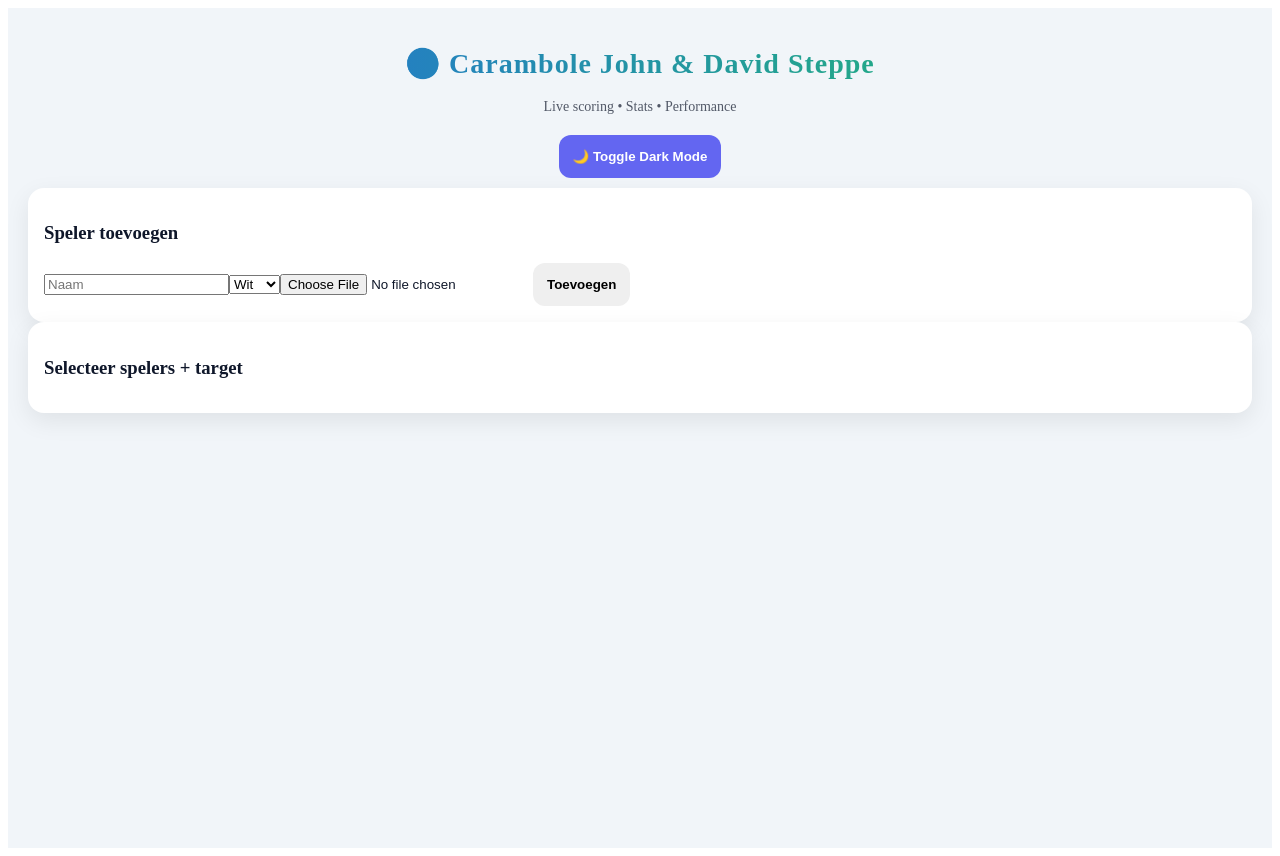
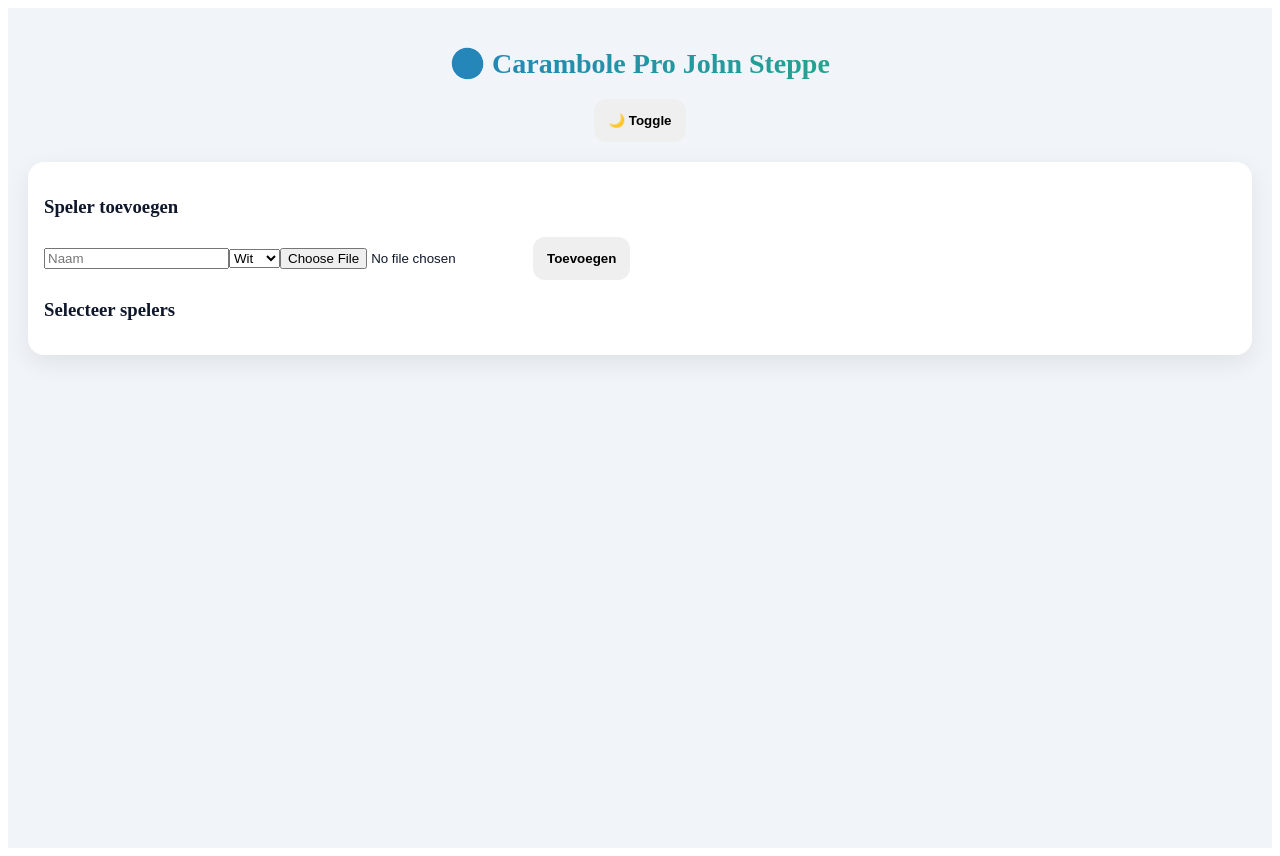
Before and after one commit to steppedavid-glitch/carambole-app, a React (Vite) app: page / in a window 1280 px wide. Built offline with nearby package versions, Linux system fonts and the light colour scheme.

Commit message:
Update App.jsx

```diff
--- a/src/App.jsx
+++ b/src/App.jsx
@@ -31,17 +31,24 @@ export default function App() {
   const [inputValue, setInputValue] = useState("");
   const [undoStack, setUndoStack] = useState([]);
 
+  const [winner, setWinner] = useState(null);
   const [darkMode, setDarkMode] = useState(() => JSON.parse(localStorage.getItem("darkMode")) || false);
 
   useEffect(() => localStorage.setItem("players", JSON.stringify(players)), [players]);
   useEffect(() => localStorage.setItem("games", JSON.stringify(games)), [games]);
   useEffect(() => localStorage.setItem("darkMode", JSON.stringify(darkMode)), [darkMode]);
 
-  // CSS variables for theme
   const theme = {
     '--bg': darkMode ? '#0f172a' : '#f1f5f9',
     '--card': darkMode ? '#1e293b' : '#ffffff',
     '--text': darkMode ? '#e2e8f0' : '#0f172a'
+  };
+
+  const handlePhoto = (e) => {
+    const file = e.target.files[0];
+    const reader = new FileReader();
+    reader.onload = () => setPhoto(reader.result);
+    if (file) reader.readAsDataURL(file);
   };
 
   const addPlayer = () => {
@@ -49,13 +56,6 @@ export default function App() {
     setPlayers([...players, { name: newPlayer, id: Date.now(), color: ballColor, photo }]);
     setNewPlayer("");
     setPhoto(null);
-  };
-
-  const handlePhoto = (e) => {
-    const file = e.target.files[0];
-    const reader = new FileReader();
-    reader.onload = () => setPhoto(reader.result);
-    if (file) reader.readAsDataURL(file);
   };
 
   const startGame = () => {
@@ -98,6 +98,7 @@ export default function App() {
 
     const win = selected.find(p => newScores[p.id] >= targets[p.id]);
     if (win) {
+      setWinner(win);
       setGames([...games, { players: selected, scores: newScores, winner: win }]);
       setCurrentGame(false);
     }
@@ -127,7 +128,7 @@ export default function App() {
 
   const avatar = (p) => (
     <div style={{ position: 'relative', display: 'inline-block' }}>
-      <img src={p.photo} alt="" width={60} height={60} style={{ borderRadius: '50%', objectFit: 'cover', border: '3px solid white' }} />
+      {p.photo && <img src={p.photo} alt="" width={60} height={60} style={{ borderRadius: '50%' }} />}
       <div style={{ position: 'absolute', bottom: 0, right: 0, width: 18, height: 18, borderRadius: '50%', background: p.color === 'yellow' ? '#facc15' : '#ffffff', border: '2px solid #000' }} />
     </div>
   );
@@ -135,30 +136,34 @@ export default function App() {
   return (
     <div style={{ minHeight: '100vh', padding: 20, background: 'var(--bg)', color: 'var(--text)', ...theme }}>
 
+      {/* HEADER */}
       <div style={{ textAlign: 'center', marginBottom: 20 }}>
-        <h1 style={{
-          fontSize: 28,
-          fontWeight: '800',
-          letterSpacing: 1,
-          background: 'linear-gradient(90deg,#2563eb,#22c55e)',
-          WebkitBackgroundClip: 'text',
-          WebkitTextFillColor: 'transparent'
-        }}>
-          🎱 Carambole John & David Steppe
+        <h1 style={{ fontSize: 28, fontWeight: '800', background: 'linear-gradient(90deg,#2563eb,#22c55e)', WebkitBackgroundClip: 'text', WebkitTextFillColor: 'transparent' }}>
+          🎱 Carambole Pro John Steppe
         </h1>
-        <div style={{ fontSize: 14, opacity: 0.7 }}>
-          Live scoring • Stats • Performance
+        <Button onClick={() => setDarkMode(!darkMode)}>🌙 Toggle</Button>
+      </div>
+
+      {/* WINNER SCREEN */}
+      {winner && (
+        <div style={{ position: 'fixed', inset: 0, background: 'rgba(0,0,0,0.6)', display: 'flex', justifyContent: 'center', alignItems: 'center' }}>
+          <div style={{ background: 'white', padding: 30, borderRadius: 16 }}>
+            <div style={{ textAlign: 'center' }}>
+              {winner.photo && (
+                <img
+                  src={winner.photo}
+                  alt=""
+                  style={{ width: 120, height: 120, borderRadius: '50%', objectFit: 'cover', marginBottom: 15, border: '4px solid #22c55e' }}
+                />
+              )}
+              <h2 style={{ fontSize: 24 }}>🏆 {winner.name} wint!</h2>
+            </div>
+            <Button onClick={() => { setWinner(null); setSelected([]); }}>Terug</Button>
           </div>
         </div>
-
-      <div style={{ textAlign: 'center', marginBottom: 10 }}>
-        <Button onClick={() => setDarkMode(!darkMode)} style={{ background: '#6366f1', color: 'white' }}>
-          🌙 Toggle Dark Mode
-        </Button>
-      </div>
+      )}
 
       {!currentGame && (
-        <>
         <Card>
           <h3>Speler toevoegen</h3>
           <input value={newPlayer} onChange={e => setNewPlayer(e.target.value)} placeholder="Naam" />
@@ -166,35 +171,15 @@ export default function App() {
             <option value="white">Wit</option>
             <option value="yellow">Geel</option>
           </select>
-            <input type="file" accept="image/*" onChange={handlePhoto} />
+          <input type="file" onChange={handlePhoto} />
           <Button onClick={addPlayer}>Toevoegen</Button>
-          </Card>
 
-          <Card>
-            <h3>Selecteer spelers + target</h3>
+          <h3>Selecteer spelers</h3>
           {players.map(p => (
-              <div key={p.id} style={{ marginBottom: 10 }}>
+            <div key={p.id}>
               <Button onClick={() => setSelected(prev => prev.find(x => x.id === p.id) ? prev.filter(x => x.id !== p.id) : [...prev, p])}>
-                  {p.photo && avatar(p)} {p.name}
+                {avatar(p)} {p.name}
               </Button>
-
-                {/* UPDATE PHOTO */}
-                <div style={{ marginTop: 5 }}>
-                  <input
-                    type="file"
-                    accept="image/*"
-                    onChange={(e) => {
-                      const file = e.target.files[0];
-                      const reader = new FileReader();
-                      reader.onload = () => {
-                        setPlayers(prev => prev.map(pl =>
-                          pl.id === p.id ? { ...pl, photo: reader.result } : pl
-                        ));
-                      };
-                      if (file) reader.readAsDataURL(file);
-                    }}
-                  />
-                </div>
 
               {selected.find(x => x.id === p.id) && (
                 <input type="number" placeholder="target" value={targets[p.id] || ''} onChange={e => setTargets({ ...targets, [p.id]: Number(e.target.value) })} />
@@ -206,7 +191,6 @@ export default function App() {
             <Button onClick={startGame}>Start match</Button>
           )}
         </Card>
-        </>
       )}
 
       {currentGame && (
@@ -215,13 +199,12 @@ export default function App() {
             {selected.map(p => (
               <div key={p.id} style={{ flex: 1, textAlign: 'center', padding: 20,
                 background: activePlayer === p.id ? '#22c55e' : '#e2e8f0',
-                borderRadius: 12,
                 border: activePlayer === p.id ? '3px solid #16a34a' : '2px solid transparent',
                 boxShadow: activePlayer === p.id ? '0 0 25px rgba(34,197,94,0.7)' : 'none',
-                transition: 'all 0.35s ease',
-                transform: activePlayer === p.id ? 'scale(1.03)' : 'scale(1)'
+                transform: activePlayer === p.id ? 'scale(1.03)' : 'scale(1)',
+                transition: 'all 0.3s ease'
               }}>
-                {p.photo && avatar(p)}
+                {avatar(p)}
                 <div>{p.name}</div>
                 <div style={{ fontSize: 40 }}>{scores[p.id]}</div>
                 <div>/ {targets[p.id]}</div>
@@ -233,14 +216,14 @@ export default function App() {
 
           <div style={{ display: 'grid', gridTemplateColumns: 'repeat(3,1fr)', gap: 12 }}>
             {[1,2,3,4,5,6,7,8,9].map(n => (
-              <Button key={n} onClick={() => addDigit(n.toString())} style={{ fontSize: 24, padding: 28, height: 80 }}>{n}</Button>
+              <Button key={n} onClick={() => addDigit(n.toString())} style={{ height: 80 }}>{n}</Button>
             ))}
-            <Button onClick={clearInput} style={{ fontSize: 20, padding: 28, height: 80, background: '#facc15' }}>C</Button>
-            <Button onClick={() => addDigit('0')} style={{ fontSize: 24, padding: 28, height: 80 }}>0</Button>
-            <Button onClick={submitScore} style={{ fontSize: 20, padding: 28, height: 80, background: '#22c55e', color: 'white' }}>OK</Button>
+            <Button onClick={clearInput} style={{ height: 80 }}>C</Button>
+            <Button onClick={() => addDigit('0')} style={{ height: 80 }}>0</Button>
+            <Button onClick={submitScore} style={{ height: 80, background: '#22c55e', color: 'white' }}>OK</Button>
           </div>
 
-          <div style={{ display: 'grid', gridTemplateColumns: 'repeat(3,1fr)', gap: 12, marginTop: 15 }}>
+          <div style={{ display: 'grid', gridTemplateColumns: 'repeat(3,1fr)', gap: 12, marginTop: 10 }}>
             <Button onClick={undo} style={{ height: 80, background: '#ef4444', color: 'white' }}>Undo</Button>
             <Button onClick={nextTurn} style={{ height: 80, background: '#3b82f6', color: 'white' }}>Beurt</Button>
             <Button onClick={newMatch} style={{ height: 80, background: '#6b7280', color: 'white' }}>New</Button>
```
Lines whose indentation alone changed are shown as unchanged.
